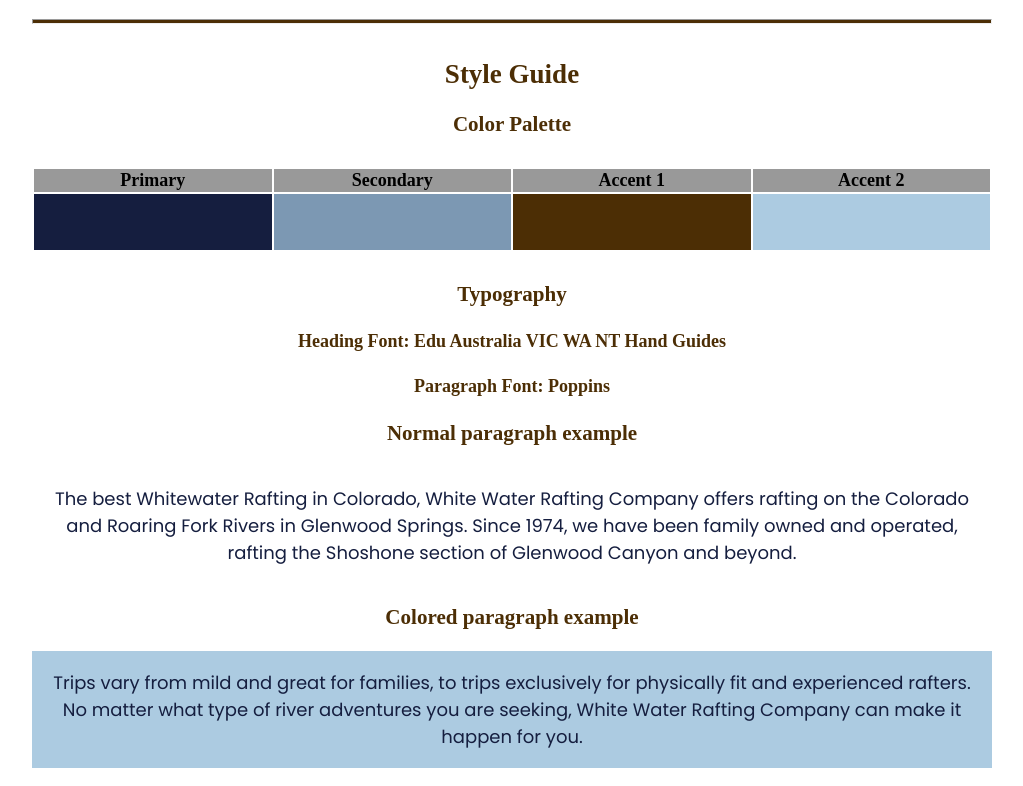
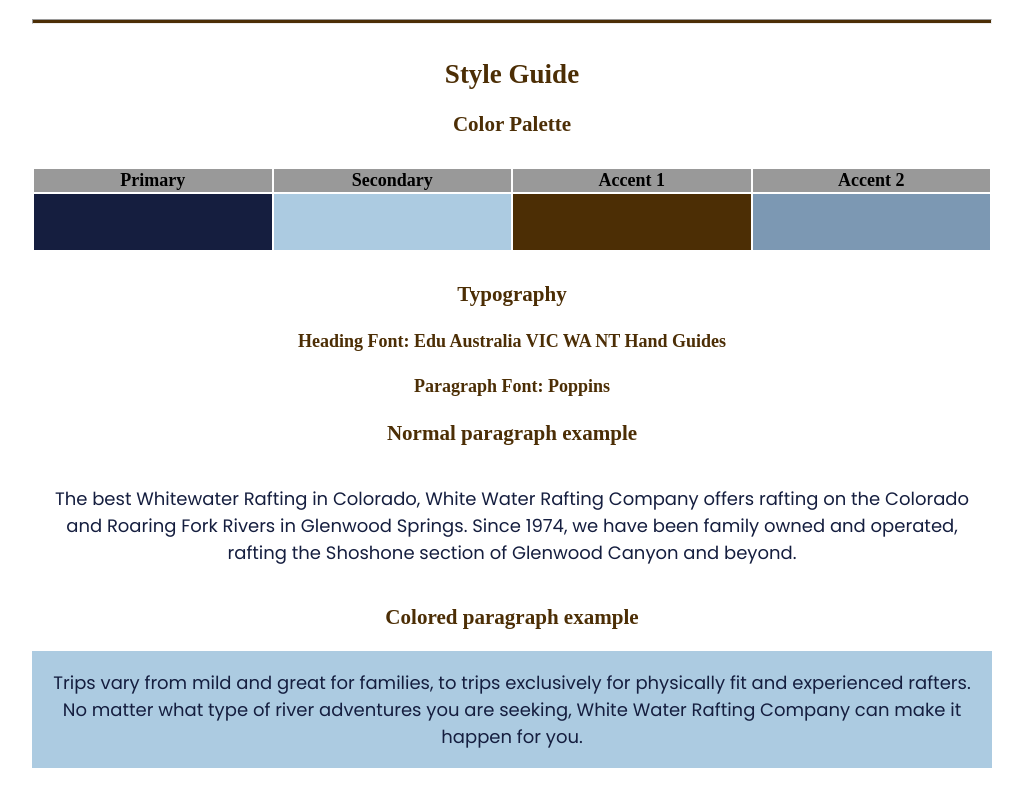
Before and after one commit to sierrambond/wdd130fall, a plain HTML site: page wwr/site-plan-rafting.html in a window 1280 px wide. Shown: the part 1142-1928 px from the top of the page, without its empty margins (128-1151 px from the left). Drawn offline with Linux system fonts and the light colour scheme; a web font is replaced by a local one.

Commit message:
changed around accent and primary colors

```diff
--- a/wwr/styles/site-plan-rafting.css
+++ b/wwr/styles/site-plan-rafting.css
@@ -7,9 +7,9 @@ Fonts are separated by a & */
 :root {
   /* change the values below to your colors from your palette */
   --primary-color: #151e3f   ;
-  --secondary-color: #7c98b3 ;
+  --secondary-color: #accbe1 ;
   --accent1-color: #4c2e05;
-  --accent2-color: #accbe1;
+  --accent2-color: #7c98b3;
 
   /* change the values below to your chosen font(s) */
   --heading-font: "Edu Australia VIC WA NT Hand Guides";
@@ -17,12 +17,12 @@ Fonts are separated by a & */
 
   /* these colors below should be chosen from among your palette colors above */
   --headline-color-on-white: #4c2e05;  /* headlines on a white background */
-  --headline-color-on-color: #ACCBE1; /* headlines on a colored background */
+  --headline-color-on-color: #151E3F; /* headlines on a colored background */
   --paragraph-color-on-white: #151E3F; /* paragraph text on a white background */
   --paragraph-color-on-color: #151E3F; /* paragraph text on a colored background */
   --paragraph-background-color: #ACCBE1  ;
-  --nav-link-color: #151E3F;
-  --nav-background-color: #4c2e05;
+  --nav-link-color: #4c2e05;
+  --nav-background-color: #7c98b3;
   --nav-hover-link-color: #ACCBE1;
   --nav-hover-background-color: #151E3F;
 }
```
